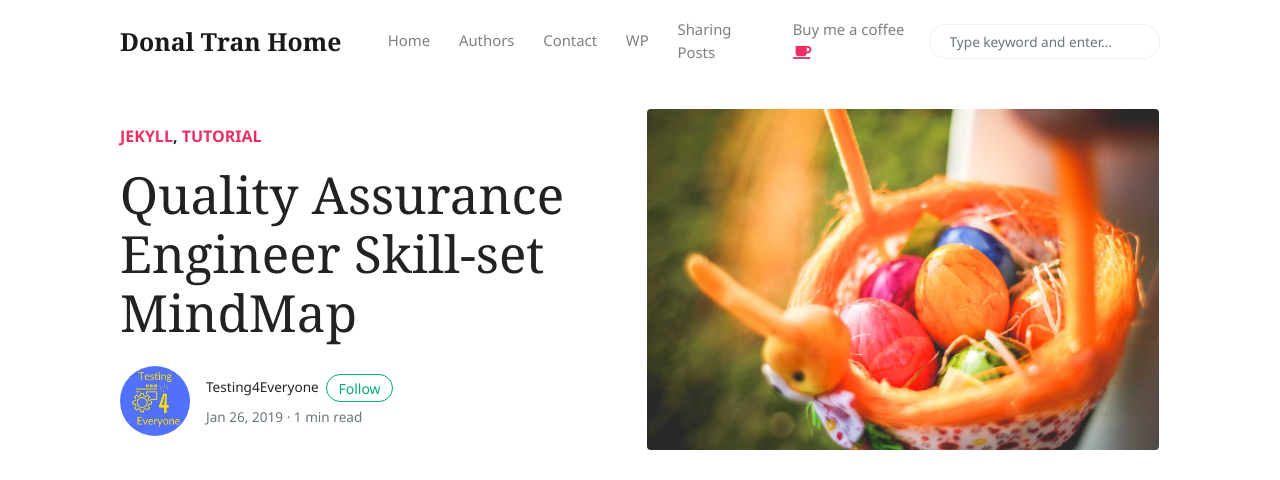
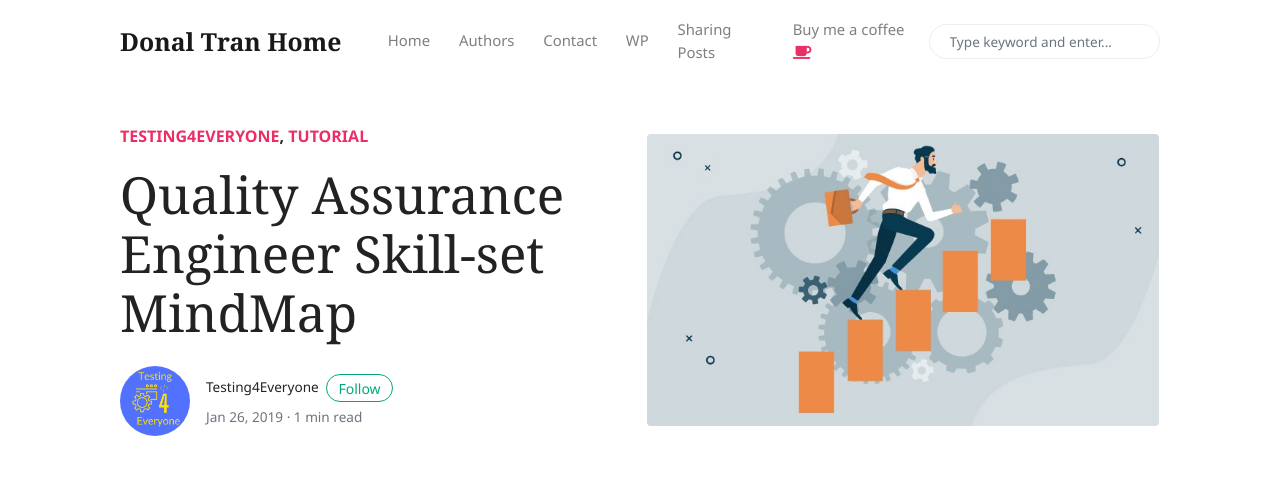
Before and after one commit to josdoaitran/josdoaitran.github.io, a Jekyll site: the page built from _posts/2019-01-26-quality-assurance-engineer-skillset-mindmap.md, in a window 1280 px wide and 1400 px high. Shown: the top 480 px of the window. Built offline with Jekyll 4.4.1, drawn with Linux system fonts in a browser that asks for light colours; nearby versions of some CDN libraries; comment, search, counter and statistics services are not loaded; some of the changed text lies outside the part shown; grey boxes are pictures that could not be loaded.

Commit message:
update contents page and blogs

```diff
--- a/_posts/2019-01-26-quality-assurance-engineer-skillset-mindmap.md
+++ b/_posts/2019-01-26-quality-assurance-engineer-skillset-mindmap.md
@@ -2,13 +2,17 @@
 layout: post
 title:  "Quality Assurance Engineer Skill-set MindMap"
 author: testing4everyone
-categories: [ Jekyll, tutorial ]
-image: assets/images/3.jpg
+categories: [ Testing4Everyone, tutorial ]
+image: assets/images/general-sharing/development-skill-set.png
 ---
 In this post, I would like to collect all essential knowledges and points that a Quality Assurance or Quality Engineer should have to have a strong career-path in Software engineer aspects.
 
-> It would seem the claim could also extend to die cut books in general, as we can’t find anything sooner, but do let us know in the comments if you have further light to shed on this! Such books are, of course, still popular in children’s publishing today, though the die cutting is not now limited to mere outlines, as evidenced in a beautiful 2014 version of the same Little Red Riding Hood story.
+![walking]({{ site.baseurl }}/assets/images/software-testing-general/quality-assurance-skillset-mindmap.jpg)
 
 Here is the MindMap that I shared on Testing4everyone Youtube channel.
 
-Link to download: https://drive.google.com/file/d/1tiCZ1tLMovgjhi-nQ3_R_EOSgSFpqZme/view?usp=drive_link
+Link to download: [https://drive.google.com/file/d/1tiCZ1tLMovgjhi-nQ3_R_EOSgSFpqZme/view?usp=drive_link](https://drive.google.com/file/d/1tiCZ1tLMovgjhi-nQ3_R_EOSgSFpqZme/view?usp=drive_link)
+
+<p><iframe style="width:100%;" height="315" src="https://www.youtube.com/embed/zvYEQSBsIUE?si=VbqxENtWVUeKcqfP" frameborder="0" allowfullscreen></iframe></p>
+
+<p><iframe style="width:100%;" height="315" src="https://www.youtube.com/embed/oNTV1lBDwhU?si=q4UYDkhnTR4fS-Xb" frameborder="0" allowfullscreen></iframe></p>
```
Also changed, not shown: assets/images/3.jpg (deleted), assets/images/general-sharing/development-skill-set.png (added), 1 other file.
